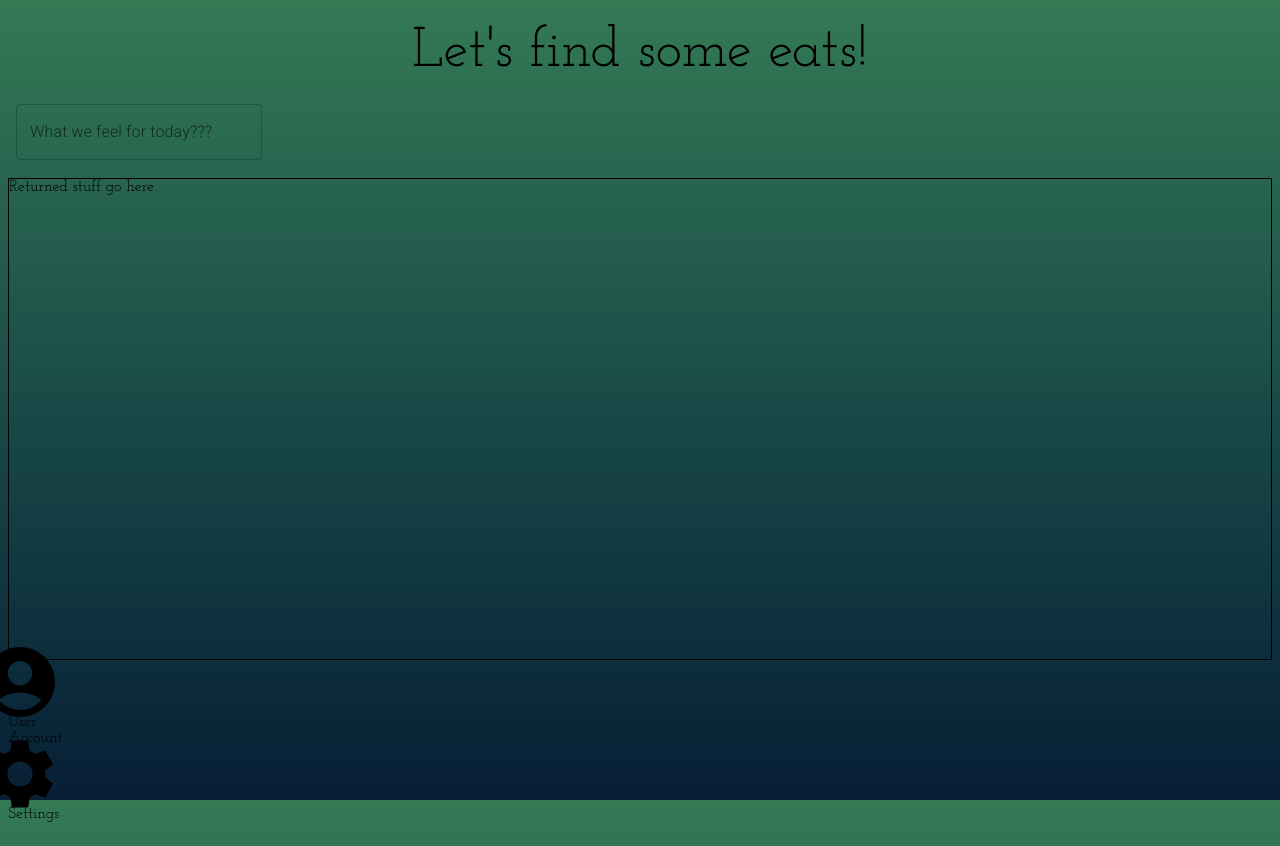
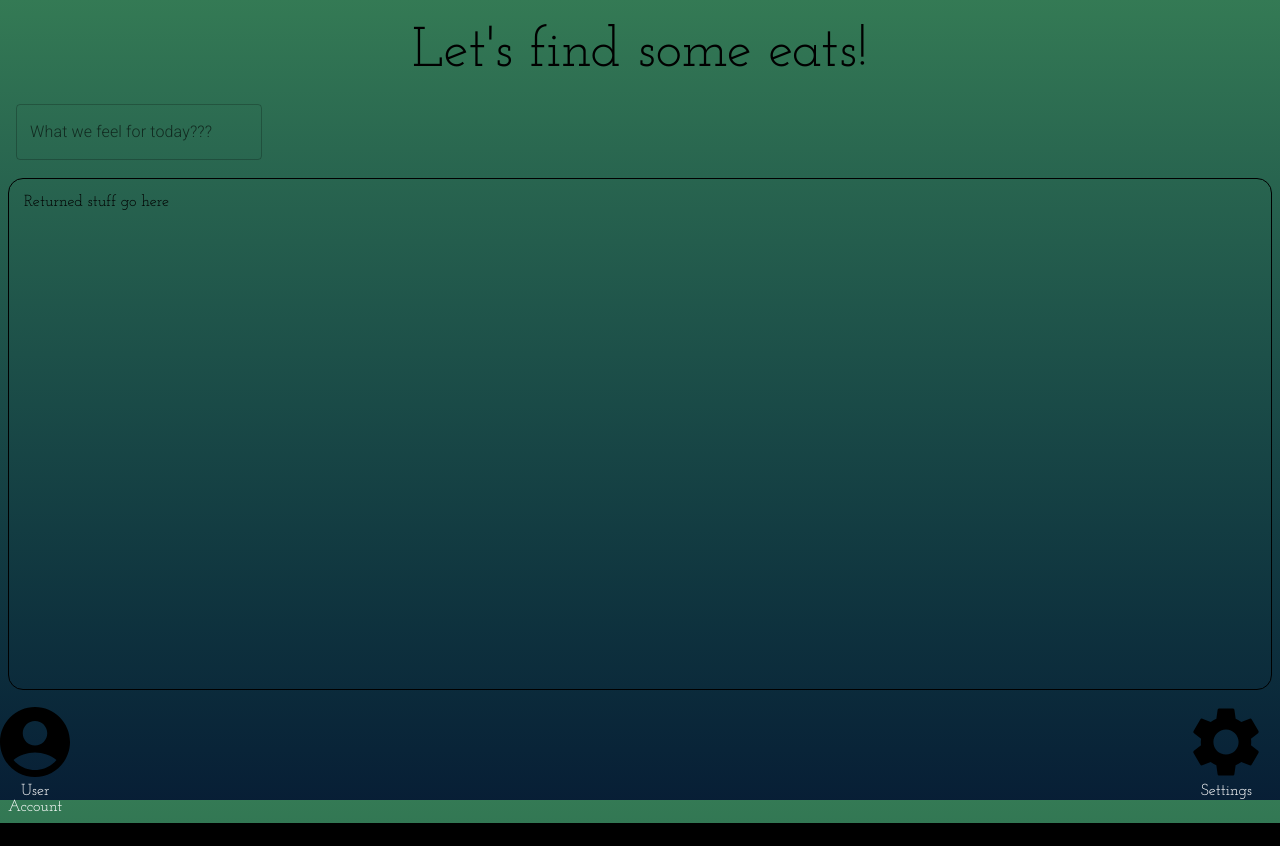
Before and after one commit to joezvan8/MapaPap, a React (Vite) app: page /#/ in a window 1280 px wide. After the commit the page ends 823 px from the top, so only its background shows below. Built offline with nearby package versions, Linux system fonts and the light colour scheme.

Commit message:
Add style for formatting page

```diff
--- a/src/stylesheets/App.css
+++ b/src/stylesheets/App.css
@@ -29,7 +29,6 @@ body{
 }
 
 #intro-txt{
-
     font-size: 3.5rem;
     text-align: center;
     margin: 1rem auto;
@@ -39,6 +38,35 @@ body{
     height: 60vh;
     width: auto;
     border: 1px solid;
+    border-radius: 15px;
     margin-top: var(--spacing);
     margin-bottom: var(--spacing);
+    padding: 15px;
 }
+
+#nav-tools{
+    margin-top: calc(var(--spacing) * 4);
+    margin-right: 20px;
+    display: flex;
+    flex-direction: row;
+    justify-content: space-between;
+}
+
+.nav-items{
+    display: flex;
+    flex-direction: column;
+    align-items: center;
+    text-align: center;
+    color: white;
+    font-size: 1em;
+    gap: 25px;
+}
+.nav-items:hover {
+    color: hsl(from #000000 h s calc(l + 10));
+}
+.nav-items p {
+    margin: 0 0 0 0;
+}
+.nav-items:hover p {
+    color: hsl(20, 30%, 50%)
+}
```
